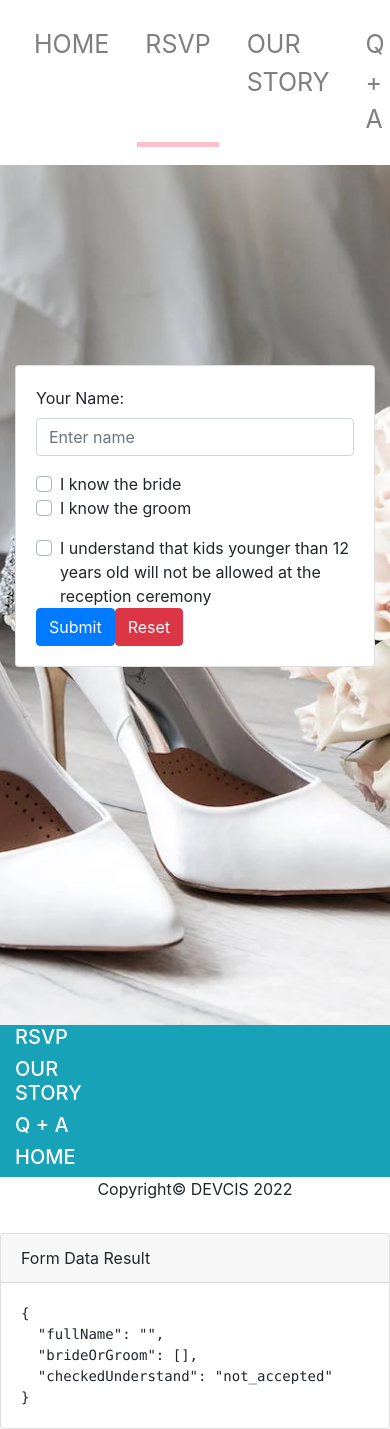
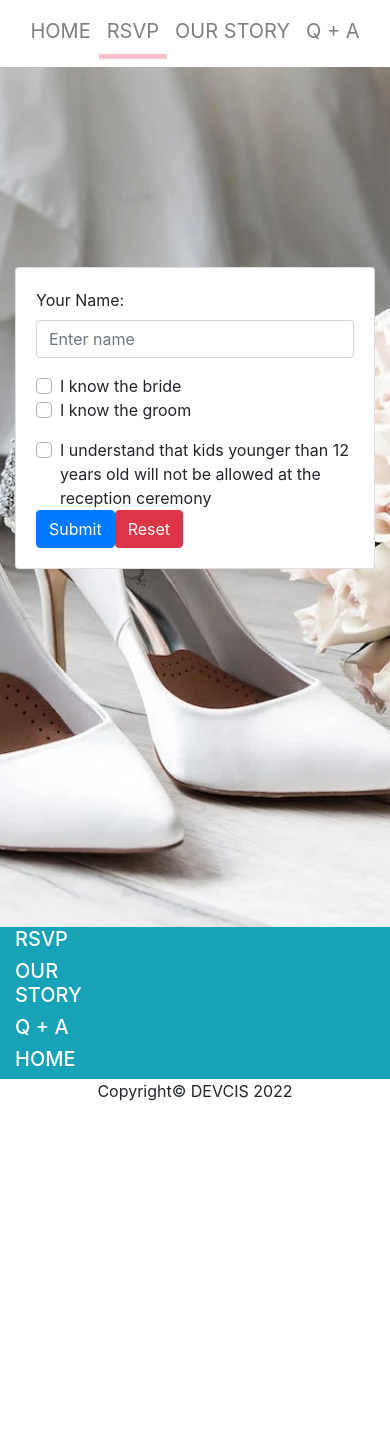
Before and after one commit to josecis0216/wedding-site-moy, a Nuxt app: page /rsvp in a window 390 px wide. After the commit the page ends 1119 px from the top, so only its background shows below. Built offline with nearby package versions, Linux system fonts and the light colour scheme.

Commit message:
small bug fixes for mobile view

```diff
--- a/components/nav/TopHeader.vue
+++ b/components/nav/TopHeader.vue
@@ -30,4 +30,11 @@ a.nav-link {
 .nuxt-link-exact-active {
     border-bottom: 5px solid pink;
 }
+
+@media only screen and (max-width: 500px) {
+    a.nav-link {
+        margin: 0px;
+        font-size: 20px;
+    }
+}
 </style>
--- a/nuxt.config.js
+++ b/nuxt.config.js
@@ -1,7 +1,7 @@
 export default {
   // Global page headers: https://go.nuxtjs.dev/config-head
   head: {
-    title: 'wedding-site',
+    title: 'Clarissa & Carlos',
     htmlAttrs: {
       lang: 'en',
     },
--- a/pages/index.vue
+++ b/pages/index.vue
@@ -2,7 +2,7 @@
   <section>
 
     <div class="header-img">
-      <img src="~/static/sunflower.png" alt="sunflower header image" />
+      <img src="~/static/sunflower.png" alt="sunflower header image" class="header-sunflower-img"/>
     </div>
     <TopHeader />
     <div>
@@ -118,6 +118,12 @@ img.backgroundImg {
   animation-duration: 2s;
 }
 
+@media only screen and (max-width:500px) {
+  img.header-sunflower-img {
+    width: 100%;
+  }
+}
+
 @keyframes fadeInOpacity {
   0% {
     opacity: 0;
--- a/pages/rsvp/index.vue
+++ b/pages/rsvp/index.vue
@@ -43,11 +43,11 @@
 
     <bottom-footer />
 
-    <div>
+    <!-- <div>
       <b-card class="mt-3" header="Form Data Result">
         <pre class="m-0">{{ form }}</pre>
       </b-card>
-    </div>
+    </div> -->
   </section>
 </template>
 
```
Also changed, not shown: firebase.json (added), 1 other file (tests, documents, lock files or other folders).
